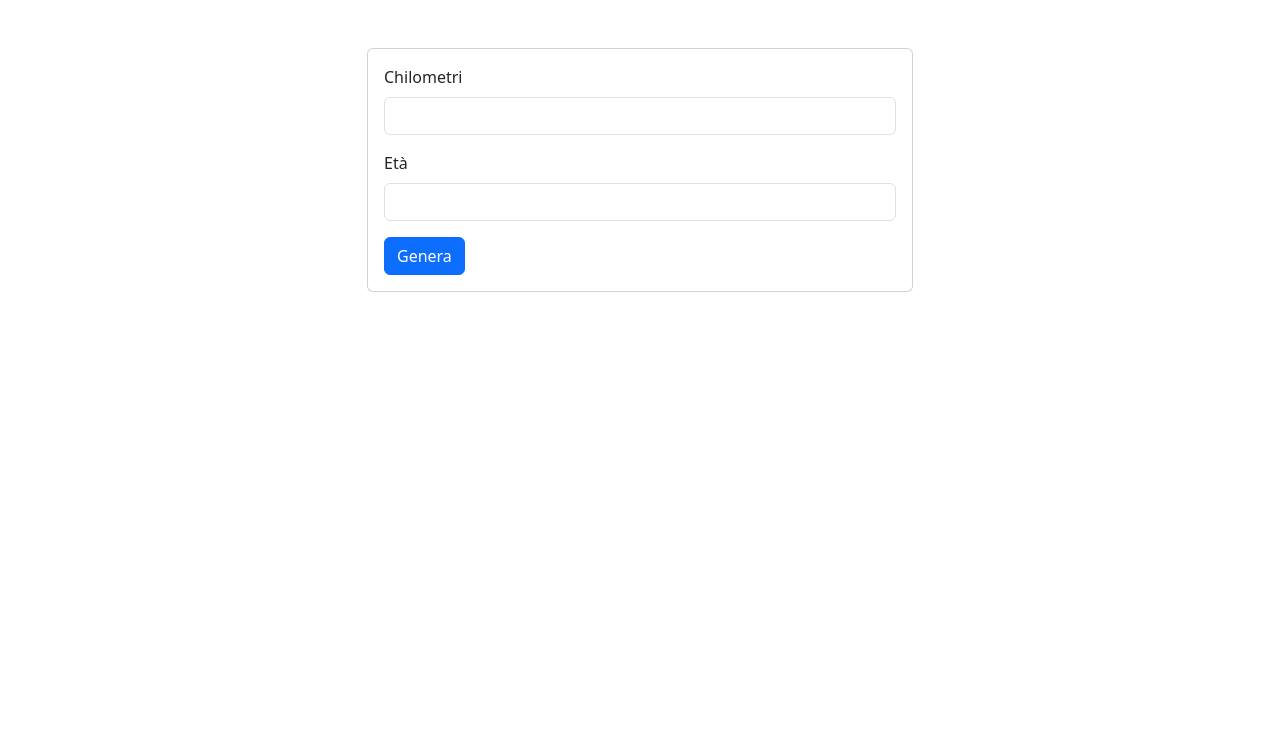
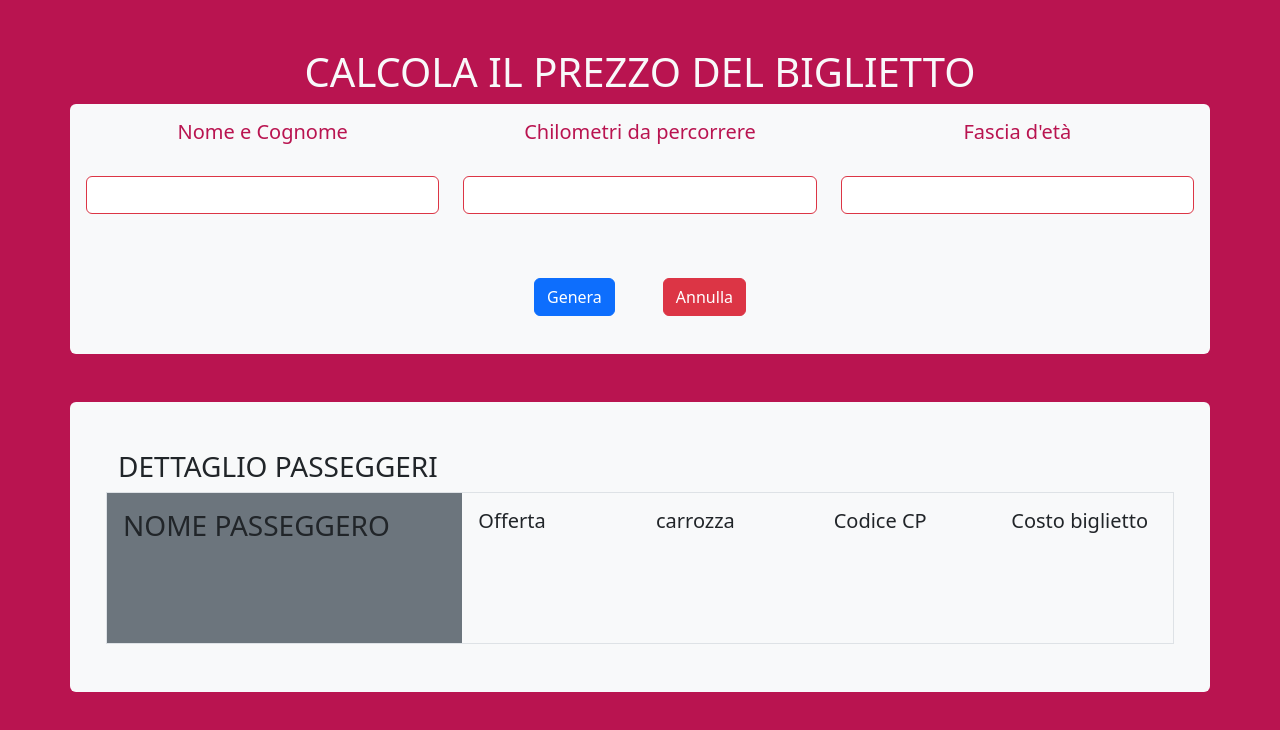
Before and after one commit to IvanoPisaniello/js-biglietto-treno-form, a plain HTML site: page index.html in a window 1280 px wide. Drawn offline with nearby package versions, Linux system fonts and the light colour scheme.

Commit message:
fixed color

```diff
--- a/index.html
+++ b/index.html
@@ -11,26 +11,93 @@
 </head>
 
 <body>
-    <main class="container pt-5">
-        <div class="row justify-content-center">
-            <div class="col-6">
-                <div class="card">
-                    <div class="card-body">
-                        <div class="mb-3">
-                            <label for="username_input" class="form-label">Chilometri</label>
-                            <input type="text" class="form-control" name="km" id="inputkm">
+
+    <main>
+        <h1 class="text-center pt-5 text-light">CALCOLA IL PREZZO DEL BIGLIETTO</h1>
+        <section class="">
+            <div class="container">
+                <div class="row align-items-center gap-5">
+                    <div class="col-12 rounded-2 bg-light input-col p-3">
+
+                        <div class="row">
+
+                            <div class="col-4">
+
+                                <div class="mb-3">
+                                    <form id="myForm1">
+                                        <h5 class="text-center">Nome e Cognome</h5>
+                                        <label for="username_input" class="form-label"></label>
+                                        <input type="text" class="form-control border-danger" name="inputName" id="">
+                                    </form>
+                                </div>
+                            </div>
+                            <div class="col-4">
+                                <div class="mb-3">
+                                    <form id="myForm2">
+                                        <h5 class="text-center">Chilometri da percorrere</h5>
+                                        <label for="username_input" class="form-label"></label>
+                                        <input type="text" class="form-control border-danger" name="km" id="inputkm">
+                                    </form>
+                                </div>
+                            </div>
+                            <div class="col-4">
+                                <div class="mb-3">
+                                    <form id="myForm3">
+                                        <h5 class="text-center">Fascia d'età</h5>
+                                        <label for="username_input" class="form-label"></label>
+                                        <input type="text" class="form-control border-danger" name="age"
+                                            id="userageinput">
+                                    </form>
+                                </div>
+                            </div>
+                            <div class="d-flex justify-content-center gap-5 pt-5">
+                                <button type="submit" class="btn btn-primary pulsante-genera"
+                                    id="btnLogin">Genera</button>
+                                <button type="button" class="btn btn-danger pulsante-reset"
+                                    id="btnReset">Annulla</button>
+                            </div>
+
+
                         </div>
 
-                        <div class="mb-3">
-                            <label for="password_input" class="form-label">Età</label>
-                            <input type="text" class="form-control" name="age" id="userageinput">
+                    </div>
+                    <div class="col-12 rounded-2 bg-light">
+                        <div class="row">
+                            <div class="col-12 p-5">
+                                <h3>DETTAGLIO PASSEGGERI</h3>
+                                <div class="row border">
+                                    <div class="col-4 bg-secondary p-3">
+                                        <h3>NOME PASSEGGERO</h3>
+
+                                        <H5 id="userName"></H5>
+                                    </div>
+                                    <div class="col-8">
+                                        <div class="row">
+                                            <div class="col-3 p-3">
+                                                <h5>Offerta</h5>
+                                                <p class="mt-5" id="ticketType"></p>
+                                            </div>
+                                            <div class="col-3 p-3">
+                                                <h5>carrozza</h5>
+                                                <p class="mt-5" id="carrozza"></p>
+                                            </div>
+                                            <div class="col-3 p-3">
+                                                <h5>Codice CP</h5>
+                                                <p class="mt-5" id="code"></p>
+                                            </div>
+                                            <div class="col-3 p-3">
+                                                <h5>Costo biglietto</h5>
+                                                <p class="mt-5" id="prezzo-finale"></p>
+                                            </div>
+                                        </div>
+                                    </div>
+                                </div>
+                            </div>
+
                         </div>
-
-                        <button class="btn btn-primary pulsante-genera" id="btnLogin">Genera</button>
                     </div>
                 </div>
-            </div>
-        </div>
+        </section>
     </main>
 
 
--- a/main.js
+++ b/main.js
@@ -36,7 +36,6 @@ btnLogin.addEventListener("click", function () {
         document.getElementById("userName").innerHTML = insertName;
         document.getElementById("code").innerHTML = (Math.round(numRandom * 5000));
         document.getElementById("carrozza").innerHTML = (`Numero tra ${min} e ${max}`, finalNum);
-        // console.log("Complimenti! hai uno sconto del 40% riservato agli over 65 anni!");
     }
 
     else {
@@ -47,3 +46,10 @@ btnLogin.addEventListener("click", function () {
         document.getElementById("carrozza").innerHTML = (`Numero tra ${min} e ${max}`, finalNum);
     }
 });
+
+btnReset.addEventListener("click", function () {
+    document.getElementById("myForm1").reset();
+    document.getElementById("myForm2").reset();
+    document.getElementById("myForm3").reset();
+    document.getElementById("myForm4").reset();
+});
--- a/style.css
+++ b/style.css
@@ -0,0 +1,17 @@
+main {
+    height: 100vh;
+    background-color: #B91450;
+}
+
+form h5 {
+    color: #B91450;
+}
+
+
+.col-3 {
+    min-height: 150px;
+}
+
+.input-col {
+    min-height: 250px;
+}
```
